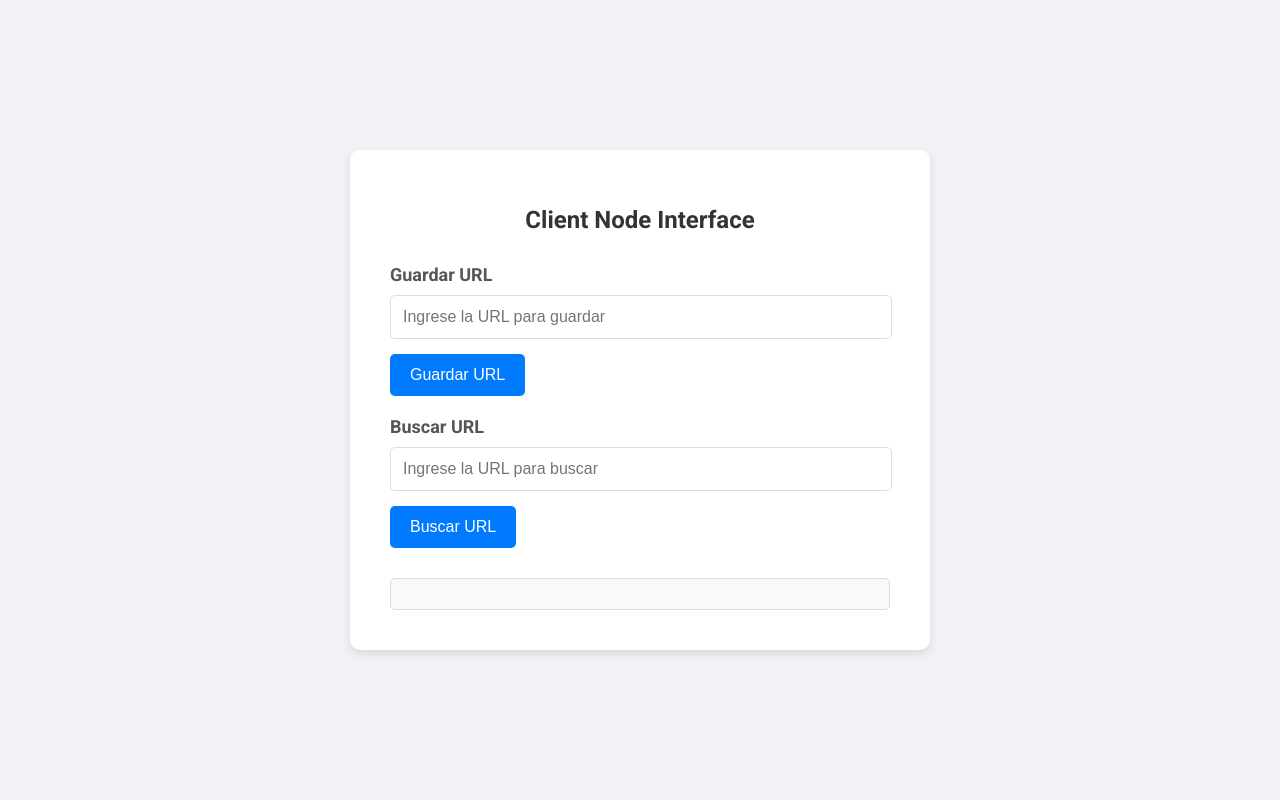
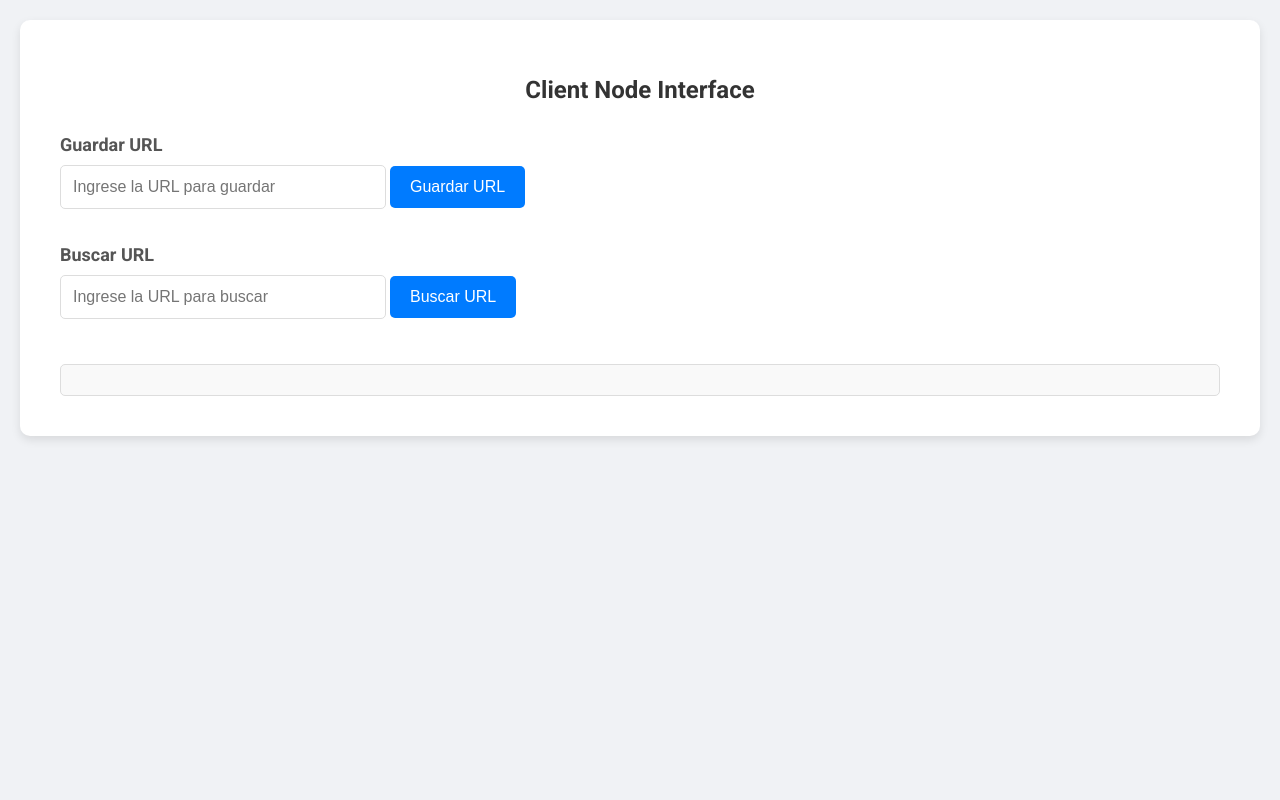
Before and after one commit to Usytwm/Distributed-Scrapper, a Python web app: template src/client/templates/index.html in a window 1280 px wide. Run offline with Jinja, Linux system fonts and the light colour scheme; the template is opened without the code that fills it, so the values that code supplies are empty.

Commit message:
Actualizar interfaz gráfica

```diff
--- a/src/client/templates/index.html
+++ b/src/client/templates/index.html
@@ -16,17 +16,19 @@
         background-color: #f0f2f5;
         display: flex;
         justify-content: center;
-        align-items: center;
+        align-items: flex-start;
         height: 100vh;
         margin: 0;
+        padding: 20px;
+        box-sizing: border-box;
       }
       .container {
         background-color: #ffffff;
         border-radius: 10px;
         box-shadow: 0px 4px 10px rgba(0, 0, 0, 0.1);
         padding: 40px;
-        max-width: 500px;
         width: 100%;
+        box-sizing: border-box;
       }
       h1 {
         font-size: 24px;
@@ -43,7 +45,7 @@
       input {
         margin-bottom: 15px;
         padding: 12px;
-        width: calc(100% - 24px);
+        width: 300px;
         border: 1px solid #ddd;
         border-radius: 5px;
         font-size: 16px;
@@ -74,6 +76,14 @@
         border: 1px solid #ddd;
         color: #333;
         font-size: 16px;
+        width: 100%;
+        box-sizing: border-box;
+      }
+      .output pre {
+        margin-top: 0px;
+        white-space: pre-wrap;
+        word-wrap: break-word;
+        width: 100%;
       }
     </style>
   </head>
@@ -129,9 +139,7 @@
           .then((response) => response.json())
           .then((data) => {
             if (data.status === "success") {
-              document.getElementById(
-                "output"
-              ).innerHTML = `URL encontrada: ${JSON.stringify(data.data)}`;
+              document.getElementById("output").innerHTML = data.data;
             } else {
               document.getElementById("output").innerHTML = data.message;
             }
--- a/src/kademlia_network/kademlia_list_node.py
+++ b/src/kademlia_network/kademlia_list_node.py
@@ -57,7 +57,7 @@ class KademliaListNode(KademliaNode):
         self.set_length(list, length)
         if (length % self.max_chunk_size) == 0:
             self.set_chunk(list, chunk_idx + 1, [])
-        log.warning(f"Append value {value} to {list} from {self.node_data.to_json()}")
+        # log.warning(f"Append value {value} to {list} from {self.node_data.to_json()}")
         return {"status": "OK"}
 
     def list_set_as_leader(self, list, idx, value):
--- a/src/kademlia_network/kademlia_queue_node.py
+++ b/src/kademlia_network/kademlia_queue_node.py
@@ -50,7 +50,7 @@ class KademliaQueueNode(KademliaListNode):
         if first_idx == self.get_length(queue):
             return {"status": "OK", "value": None}
         value = self.list_get(queue, first_idx)
-        log.warning(f"Pop value {value} from {queue}")
+        # log.warning(f"Pop value {value} from {queue}")
         self.set_first_idx(queue, first_idx + 1)
         return {"status": "OK", "value": value}
 
```
